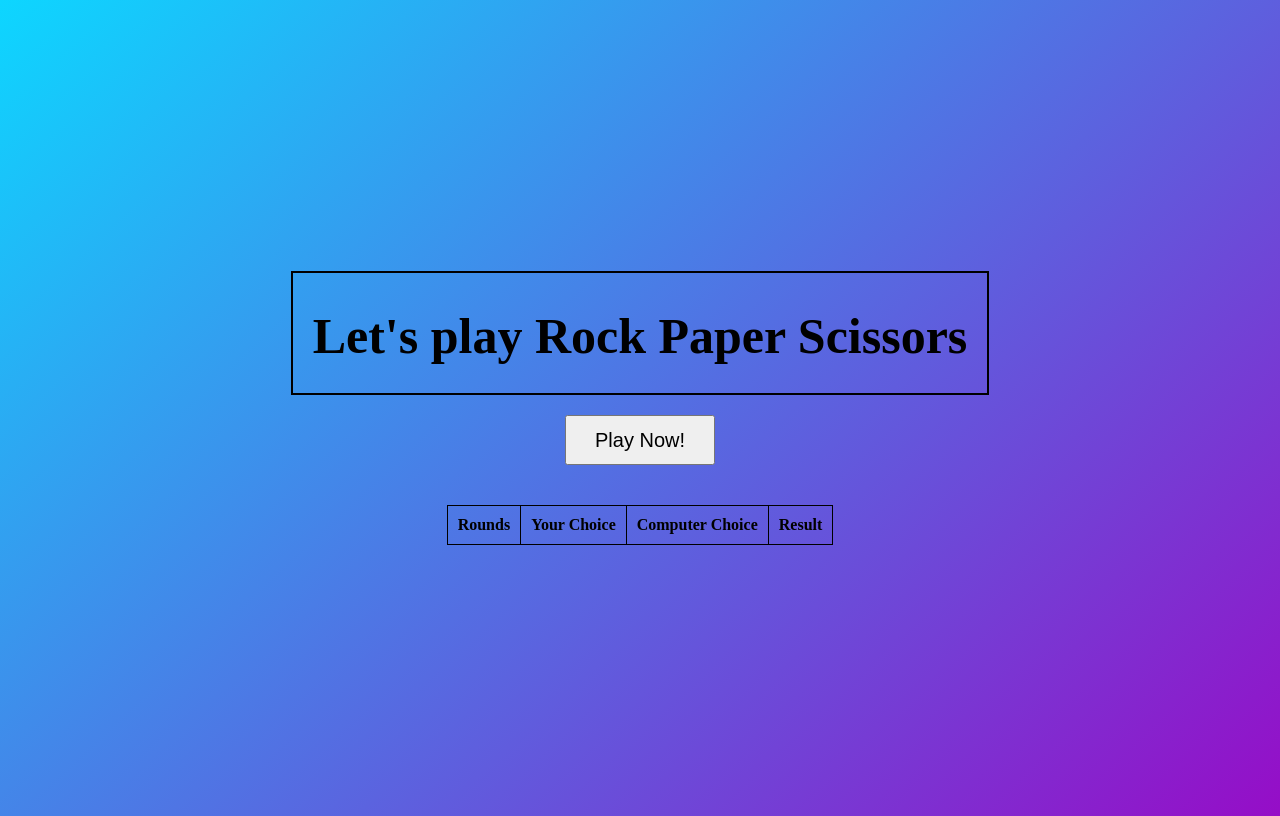
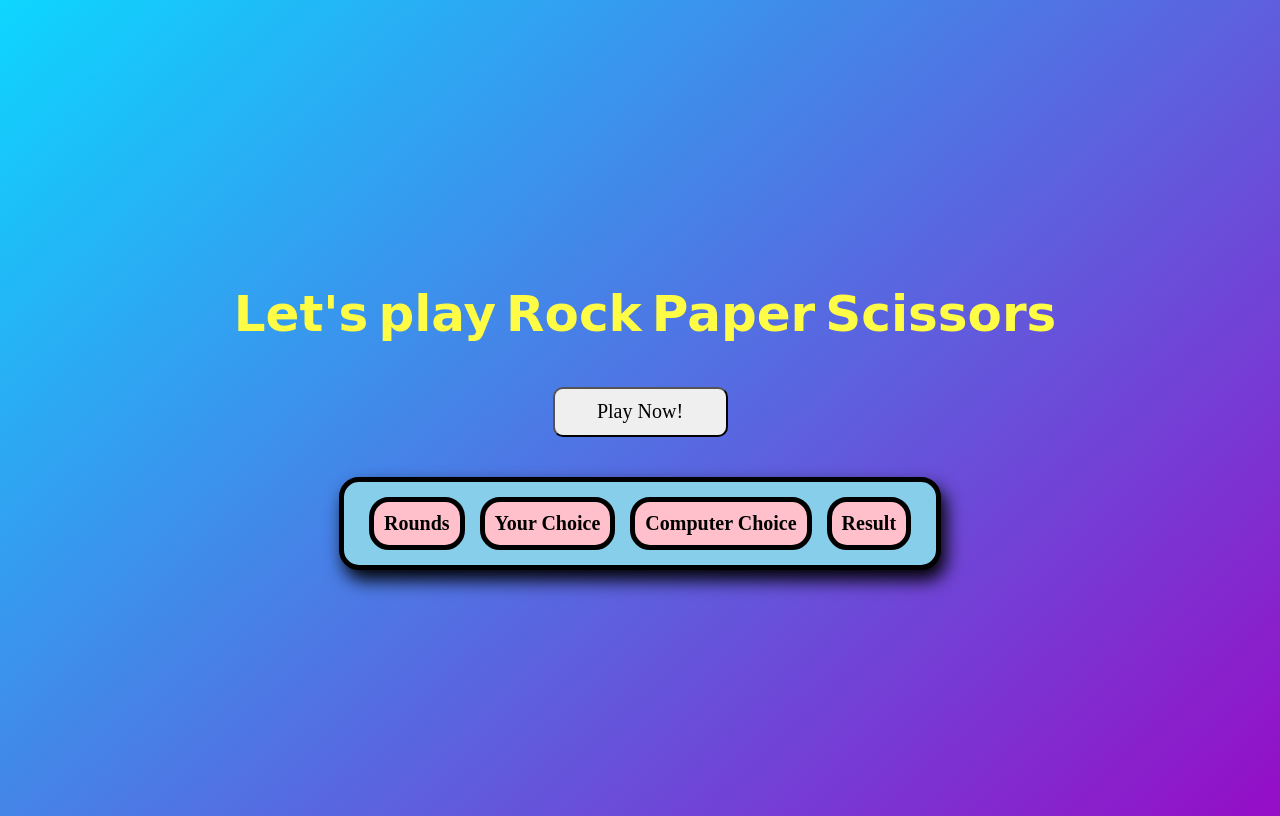
Before and after one commit to raajpatre/Rock-Paper-Scissors-in-Javascript, a plain HTML site: page index.html in a window 1280 px wide. Drawn offline with Linux system fonts and the light colour scheme; a web font is replaced by a local one.

Commit message:
Final for now

```diff
--- a/index.html
+++ b/index.html
@@ -5,20 +5,48 @@
     <meta name="viewport" content="width=device-width, initial-scale=1.0">
     <title>Document</title>
     <script src="index.js"></script>
+
+    <link rel="preconnect" href="https://fonts.googleapis.com">
+    <link rel="preconnect" href="https://fonts.gstatic.com" crossorigin>
+    <link href="https://fonts.googleapis.com/css2?family=Barriecito&family=Science+Gothic:wght@100..900&display=swap" rel="stylesheet">
     <style>
+
         body{
             background: #9000c4;
             background: linear-gradient(317deg,rgba(144, 0, 196, 0.95) 0%, rgba(0, 212, 255, 0.95) 100%);
         }
         h1{
+            color: rgb(255, 252, 69);
+            position: relative;
+            top: 5px;
+            margin-left: 10px;
             font-size: 50px;
+            font-family:'Barriecito', cursive;
             margin-bottom: 20px;
+            transition: all 0.2s ease-in-out;
+        }
+        h1:hover{
+            color: rgb(217, 20, 20);
+            top: 0px;
+            transition: all 0.2s ease-in-out;
+            font-size: 60px;
         }
         table, th, td {
-            border: 1px solid black;
-            border-collapse: collapse;
+            border: 5px solid black;
+            border-collapse: separate;
+            border-spacing: 15px 5px;
+            border-radius: 20px;
             margin-top: 40px;
             padding: 10px;
+        }
+        th,td{
+            text-align: center;
+            background-color: pink;
+        }
+        table{
+            font-size: 20px;
+            background-color: skyblue;
+            box-shadow: 5px 10px 18px #000000;
         }
         .main{
             height: 100vh;
@@ -29,34 +57,44 @@
         }
         button{
             height: 50px;
-            width: 150px;
+            width: 175px;
             padding: 10px 20px;
             font-size: 20px;
             cursor: pointer;
+            border-radius: 10px;
+            font-family:'Science Gothic' ;
             transition: all 0.2s ease-in-out;
         }
         button:hover{
             background-color: skyblue;
-            color: white;
+            color: #fff700;
             height: 75px;
-            width: 185px;
+            width: 200px;
             font-size: 25px;
+            box-shadow: 5px 5px 10px #fff700;
             transition: all 0.2s ease-in-out;
         }
         .heading{
             height: 100px;
+            display: flex;
+
             margin-bottom: 20px;
             padding-bottom: 20px;
+
             padding-left: 20px;
             padding-right: 20px;
-            border: 2px solid black;
+
         }
     </style>
 </head>
 <body>
     <div class="main">
         <div class="heading">
-            <h1>Let's play Rock Paper Scissors</h1>
+            <h1>Let's</h1>
+            <h1>play</h1>
+            <h1>Rock</h1>
+            <h1>Paper</h1>
+            <h1>Scissors</h1>
         </div>
         <button onclick="startGame()">Play Now!</button>
         <table id="scoreTable">
```
